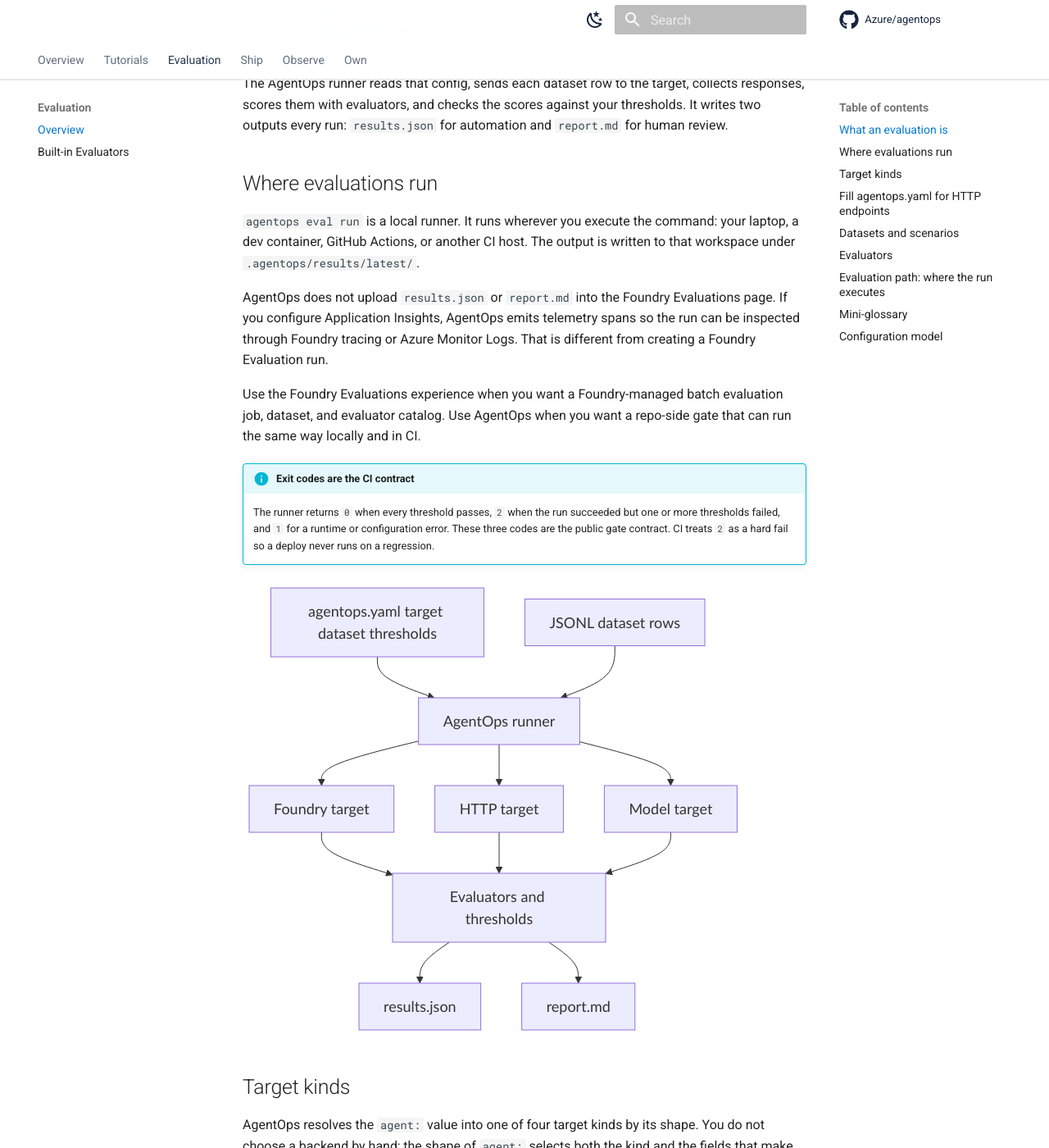
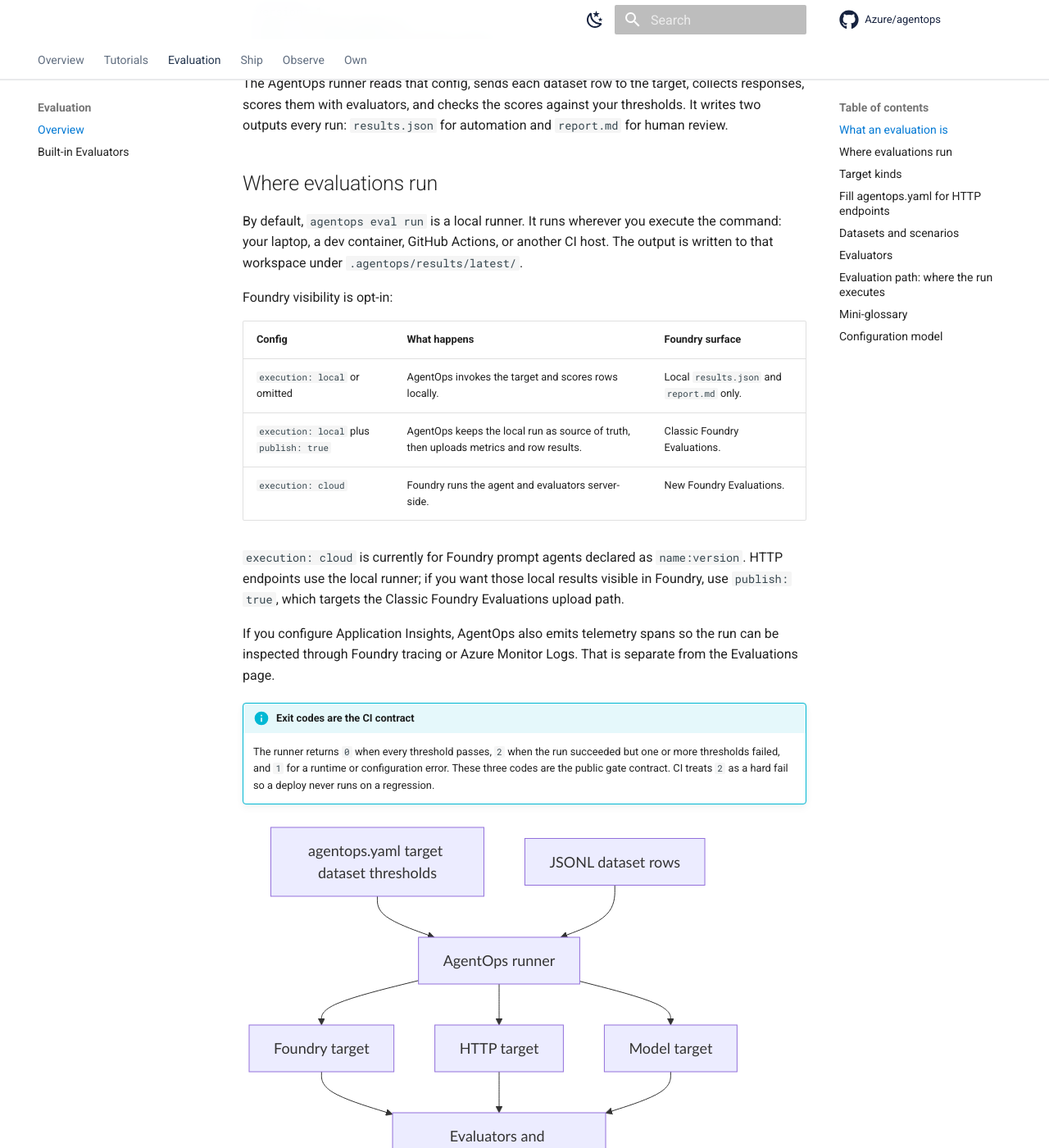
Before and after one commit to Azure/agentops, an MkDocs documentation site: the page built from docs/evaluation.md, in a window 1280 px wide and 1400 px high, scrolled down 604 px. Shown: the whole window at 82% size. Built offline with MkDocs 1.6.1 and Material for MkDocs 9.7.7, drawn with Linux system fonts in a browser that asks for light colours; comment, search, counter and statistics services are not loaded.

Commit message:
Clarify Foundry evaluation publishing modes

```diff
--- a/docs/evaluation.md
+++ b/docs/evaluation.md
@@ -30,18 +30,26 @@
 
 ## Where evaluations run
 
-`agentops eval run` is a local runner. It runs wherever you execute the command:
-your laptop, a dev container, GitHub Actions, or another CI host. The output is
-written to that workspace under `.agentops/results/latest/`.
+By default, `agentops eval run` is a local runner. It runs wherever you execute
+the command: your laptop, a dev container, GitHub Actions, or another CI host.
+The output is written to that workspace under `.agentops/results/latest/`.
 
-AgentOps does not upload `results.json` or `report.md` into the Foundry
-Evaluations page. If you configure Application Insights, AgentOps emits telemetry
-spans so the run can be inspected through Foundry tracing or Azure Monitor Logs.
-That is different from creating a Foundry Evaluation run.
+Foundry visibility is opt-in:
 
-Use the Foundry Evaluations experience when you want a Foundry-managed batch
-evaluation job, dataset, and evaluator catalog. Use AgentOps when you want a
-repo-side gate that can run the same way locally and in CI.
+| Config | What happens | Foundry surface |
+|---|---|---|
+| `execution: local` or omitted | AgentOps invokes the target and scores rows locally. | Local `results.json` and `report.md` only. |
+| `execution: local` plus `publish: true` | AgentOps keeps the local run as source of truth, then uploads metrics and row results. | Classic Foundry Evaluations. |
+| `execution: cloud` | Foundry runs the agent and evaluators server-side. | New Foundry Evaluations. |
+
+`execution: cloud` is currently for Foundry prompt agents declared as
+`name:version`. HTTP endpoints use the local runner; if you want those local
+results visible in Foundry, use `publish: true`, which targets the Classic
+Foundry Evaluations upload path.
+
+If you configure Application Insights, AgentOps also emits telemetry spans so
+the run can be inspected through Foundry tracing or Azure Monitor Logs. That is
+separate from the Evaluations page.
 
 !!! info "Exit codes are the CI contract"
     The runner returns `0` when every threshold passes, `2` when the run
```
Also changed, not shown: docs/tutorial-http-agent.md (+6 -6 lines).
